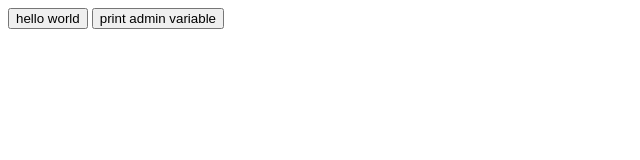
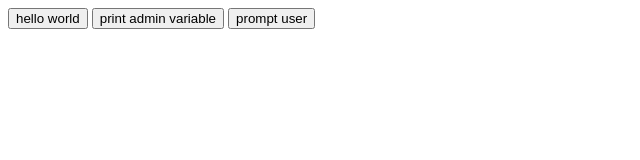
Before and after one commit to 9999spud/slime-time, a plain HTML site: page js-testing/index.html in a window 1280 px wide. Shown: the whole page, without its empty margins (0-640 px from the left). Drawn offline with Linux system fonts and the light colour scheme.

Commit message:
idek man

```diff
--- a/js-testing/index.html
+++ b/js-testing/index.html
@@ -8,6 +8,7 @@
     <body>
         <button type="button" value="hello world" onclick="showAlert('hello world')">hello world</button>
         <button type="button" value="print admin" onclick="showAlert(admin)">print admin variable</button>
+        <button type="button" value="prompt" onclick="showPrompt('How old are you?', 25)">prompt user</button>
     </body>
     <script src="script.js"></script>
 </html>
--- a/js-testing/script.js
+++ b/js-testing/script.js
@@ -10,3 +10,8 @@ let name = "John";
 let admin = "";
 
 admin = name;
+
+function showPrompt(message, defaultInputText) {
+    let userInput = prompt(message, defaultInputText);
+    alert(`You are ${userInput} years old!`);
+}
```
